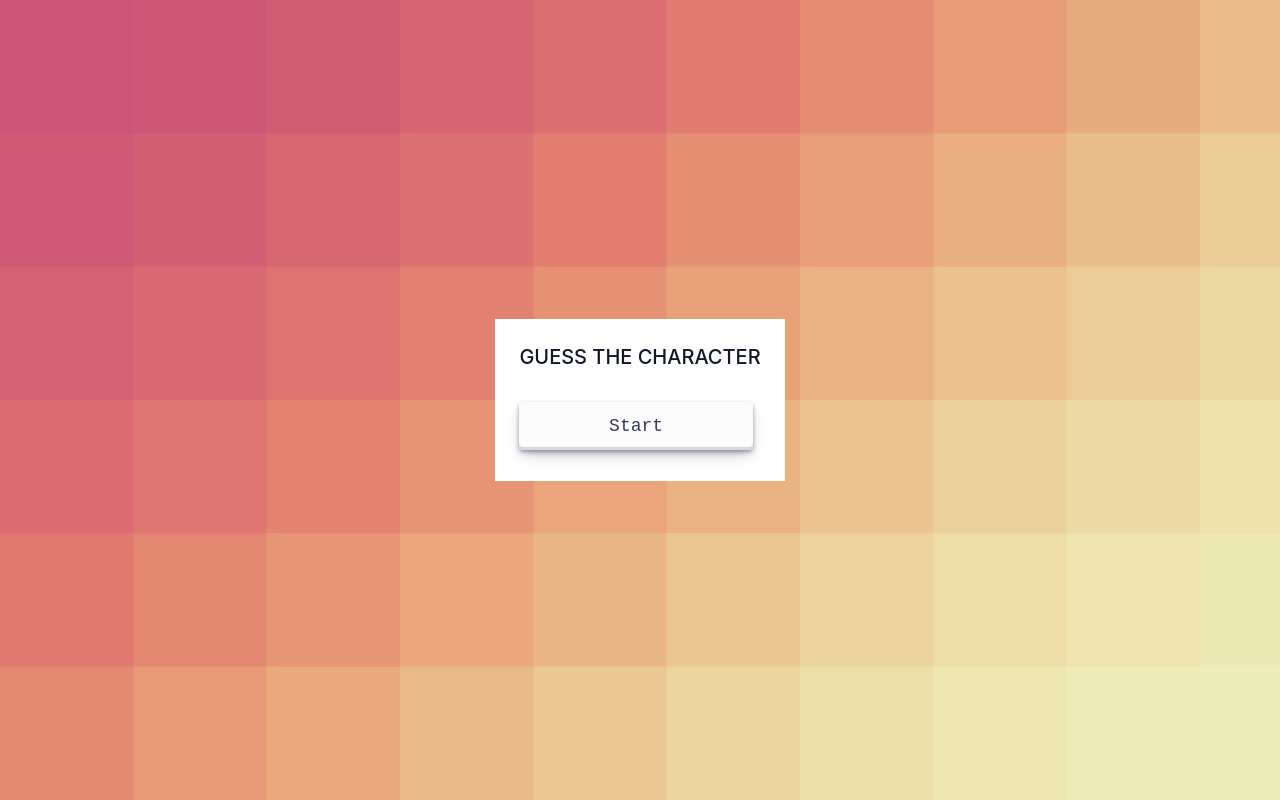
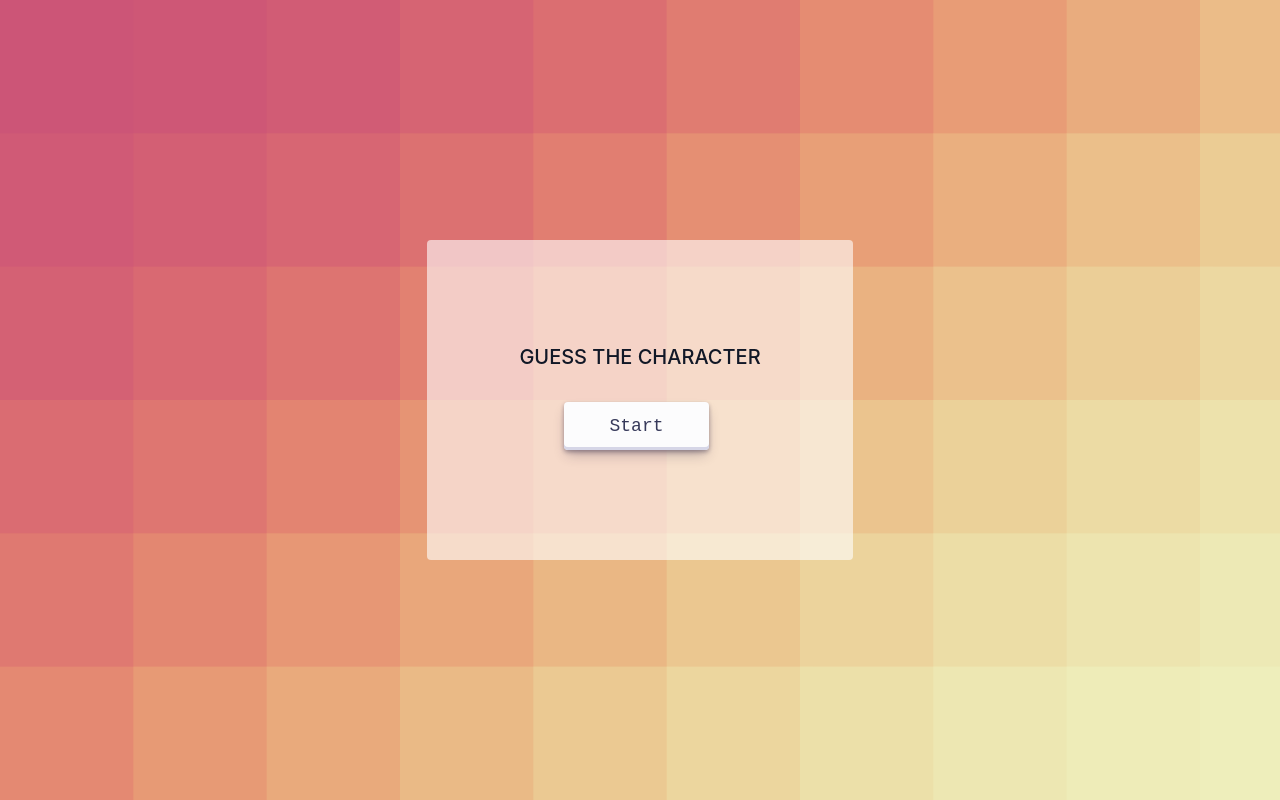
Before and after one commit to pdrowilson/guess-the-character, a React (Vite) app: page / in a window 1280 px wide. Built offline with nearby package versions, Linux system fonts and the light colour scheme.

Commit message:
start screen adjustments

```diff
--- a/src/StartScreen/index.jsx
+++ b/src/StartScreen/index.jsx
@@ -3,9 +3,9 @@ import './style.css';
 
 function StartScreen() {
   return (
-    <div className="p-6 bg-white flex flex-col">
-      <h3 className="text-gray-900 rounded text-xl font-medium mb-6 uppercase">Guess the character</h3>
-      <button className="btn" type="button">Start</button>
+    <div className="p-8 w-2/6 h-2/5 bg-white/[.6] flex flex-col items-center justify-center rounded">
+      <h3 className="text-gray-900 text-xl font-medium mb-6 uppercase rounded">Guess the character</h3>
+      <button className="btn w-2/5" type="button">Start</button>
     </div>
   );
 }
```
